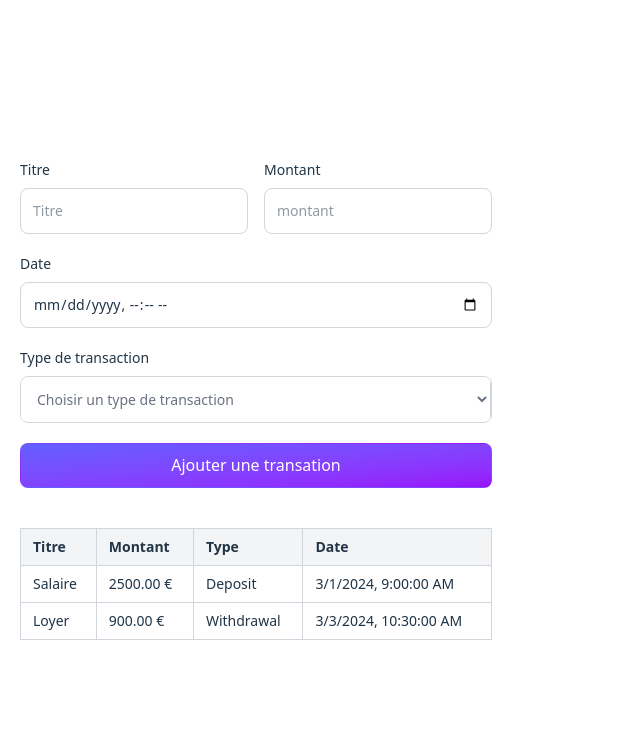
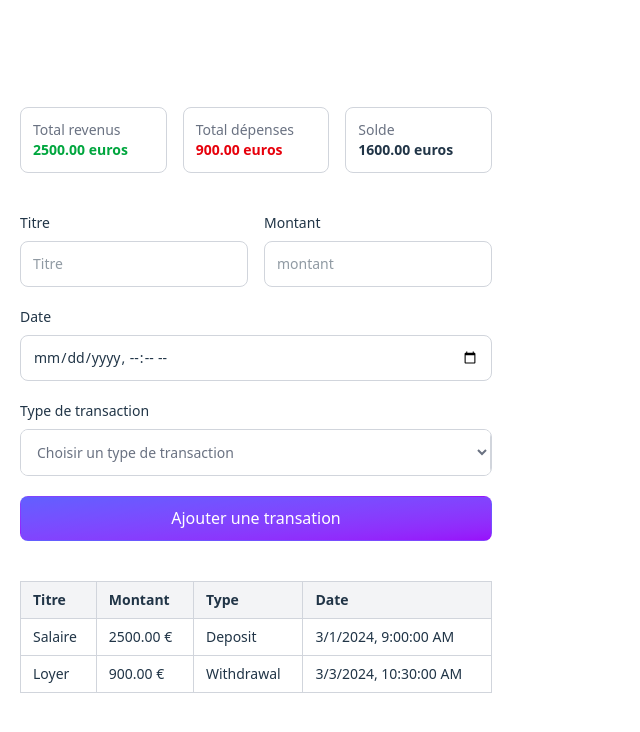
Before and after one commit to ousseynoukone/budget-tracker, a React (Vite) app: page / in a window 1280 px wide. Shown: the top 732 px of the page, without its empty margins (0-640 px from the left). Built offline with nearby package versions, Linux system fonts and the light colour scheme.

Commit message:
Balance implementation

```diff
--- a/src/App.tsx
+++ b/src/App.tsx
@@ -2,6 +2,7 @@ import { useState } from 'react'
 import './App.css'
 import TransactionForm from './components/TransactionForm'
 import TransactionList from './components/TransactionList'
+import Balance from './components/Balance'
 import { TransactionType, type Transaction } from './model/transaction'
 
 function App() {
@@ -27,6 +28,7 @@ function App() {
   return (
     <>
 
+    <Balance transactions={transactions} />
     <TransactionForm onAddTransaction={handleAddTransaction} />
     <TransactionList transactions={transactions} />
     </>
--- /dev/null
+++ b/src/components/Balance.tsx
@@ -0,0 +1,43 @@
+import { TransactionType } from "../model/transaction";
+import type { Transaction } from "../model/transaction";
+
+type BalanceProps = {
+  transactions: Transaction[];
+};
+
+export default function Balance({ transactions }: BalanceProps) {
+  const totalIncome = transactions
+    .filter((t) => t.type === TransactionType.Deposit)
+    .reduce((sum, t) => sum + t.amount, 0);
+
+  const totalExpense = transactions
+    .filter((t) => t.type === TransactionType.Withdrawal)
+    .reduce((sum, t) => sum + t.amount, 0);
+
+  const balance = totalIncome - totalExpense;
+
+  return (
+    <div className="p-5">
+      <div className="grid grid-cols-3 gap-4 text-sm">
+        <div className="border border-gray-300 rounded-lg p-3">
+          <p className="text-gray-500">Total revenus</p>
+          <p className="text-green-600 font-semibold">
+            {totalIncome.toFixed(2)} euros
+          </p>
+        </div>
+        <div className="border border-gray-300 rounded-lg p-3">
+          <p className="text-gray-500">Total dépenses</p>
+          <p className="text-red-600 font-semibold">
+            {totalExpense.toFixed(2)} euros
+          </p>
+        </div>
+        <div className="border border-gray-300 rounded-lg p-3">
+          <p className="text-gray-500">Solde</p>
+          <p className="font-semibold">
+            {balance.toFixed(2)} euros
+          </p>
+        </div>
+      </div>
+    </div>
+  );
+}
```
